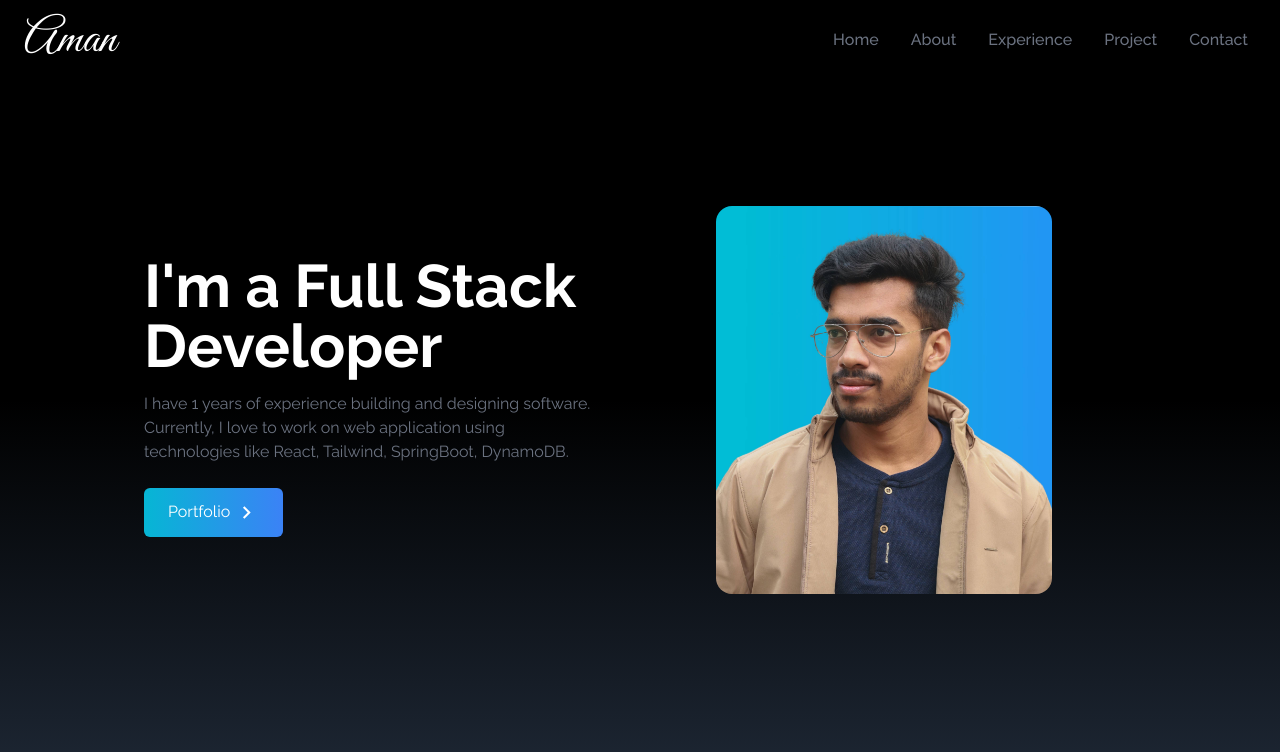
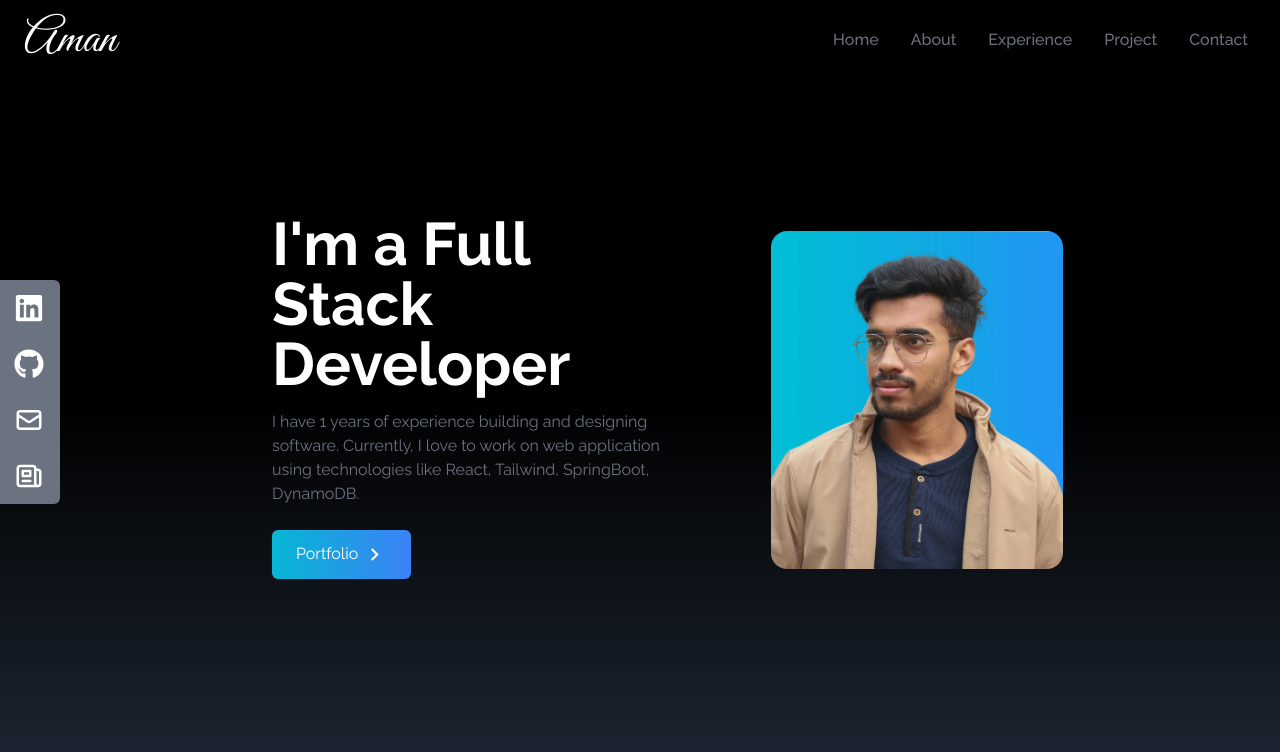
Before and after one commit to amananand019/portfolio, a React (Create React App) app: page / in a window 1280 px wide. Shown: the top 752 px of the page. Built offline with nearby package versions, Linux system fonts and the light colour scheme.

Commit message:
Social Links Added & UI Improvement in Home Page

```diff
--- a/src/App.js
+++ b/src/App.js
@@ -1,11 +1,13 @@
 import { Home } from "./Home";
 import { NavBar } from "./NavBar";
+import { SocialLinks } from "./SocialLinks";
 
 function App() {
   return (
     <div>
       <NavBar />
       <Home />
+      <SocialLinks />
     </div>
   );
 }
--- a/src/Home.js
+++ b/src/Home.js
@@ -8,7 +8,7 @@ export const Home = () => {
       name="home"
       className="h-screen w-full bg-gradient-to-b from-black via-black to-gray-800"
     >
-      <div className="max-w-screen-lg mx-auto flex flex-col items-center justify-center h-full px-4 md:flex-row">
+      <div className="max-w-screen-lg md:ml-[20%] md:mr-[10%] mx-auto flex flex-col items-center justify-center h-full px-4 md:flex-row">
         <div className="flex flex-col justify-center h-full">
           <h2 className="text-4xl md:text-6xl font-bold text-white">
             I'm a Full Stack Developer
--- /dev/null
+++ b/src/SocialLinks.js
@@ -0,0 +1,72 @@
+import React from "react";
+import { FaGithub, FaLinkedin } from "react-icons/fa";
+import { HiOutlineMail } from "react-icons/hi";
+import { HiOutlineNewspaper } from "react-icons/hi";
+
+export const SocialLinks = () => {
+  const links = [
+    {
+      id: 1,
+      child: (
+        <>
+          LinkedIn <FaLinkedin size={30} />
+        </>
+      ),
+      href: "https://www.linkedin.com/in/aman019anand/",
+      style: "rounded-tr-md",
+    },
+    {
+      id: 2,
+      child: (
+        <>
+          Github <FaGithub size={30} />
+        </>
+      ),
+      href: "https://github.com/amananand019",
+    },
+    {
+      id: 3,
+      child: (
+        <>
+          Mail <HiOutlineMail size={30} />
+        </>
+      ),
+      href: "mailto:aman019anand@gmail.com",
+    },
+    {
+      id: 4,
+      child: (
+        <>
+          Resume <HiOutlineNewspaper size={30} />
+        </>
+      ),
+      href: "https://drive.google.com/file/d/1O1izojY3f9hV2jQLkfUZKaNVM_MbxsND/view?usp=share_link",
+      style: "rounded-br-md",
+    },
+  ];
+  return (
+    <div className="hidden lg:flex flex-col top-[35%] left-0 fixed">
+      <ul>
+        {links.map(({ id, child, href, style }) => (
+          <li
+            key={id}
+            className={
+              "flex justify-between items-center w-40 h-14 px-4 ml-[-100px] hover:ml-[-10px] hover:rounded-md duration-300 bg-gray-500" +
+              " " +
+              style
+            }
+          >
+            <a
+              href={href}
+              className="flex justify-between items-center w-full text-white"
+              target="_blank"
+              rel="noreferrer"
+            >
+              {child}
+            </a>
+          </li>
+        ))}
+      </ul>
+    </div>
+  );
+};
```
